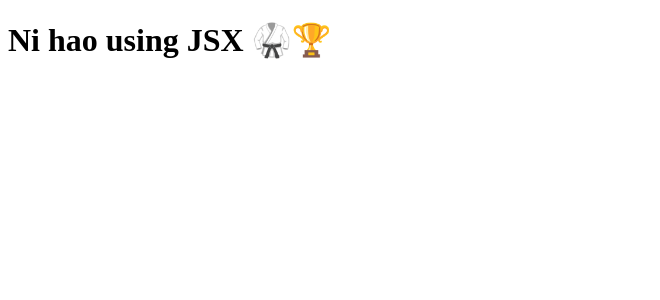
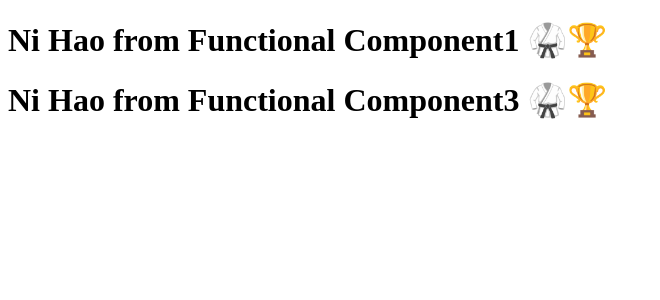
Before and after one commit to shivanip1512/React, a React (Vite) app: page / in a window 1280 px wide. Shown: the top 300 px of the page, without its empty margins (0-660 px from the left). Built offline with nearby package versions, Linux system fonts and the light colour scheme.

Commit message:
Functional Components + Component Composition

```diff
--- a/App.js
+++ b/App.js
@@ -2,19 +2,38 @@ import React from "react";
 import ReactDOM from "react-dom/client";
 
 // React.createElement => Object => render => HTMLElement
-
 const heading = React.createElement("h1", { id: "heading" }, "Ni hao 🥋🏆")
-console.log(heading);
 
 // create react element using jsx
 // JSX transpilation = JSX-> Parcel -> BABEL
-// JSX => Babel transpiled => React.createElement => ReactElement-JS Object => HTMLElement(render)
+// JSX => Babeltranspiled => React.createElement => ReactElement-JS Object => HTMLElement(render)
 const jsxHeading = (
     <h1 id="heading" className="head">
         Ni hao using JSX 🥋🏆
     </h1>
 );
-console.log(jsxHeading);
+
+// React Component
+/**
+ * 2 types -
+ * - Class based Components (old)
+ * - Functional Components (new)
+ * */
+
+// React Functional Component
+const HeadingComponent1 = () => {
+    return <h1>Ni Hao from Functional Component1 🥋🏆</h1>
+};
+
+const HeadingComponent2 = () => <h1>Ni Hao from Functional Component2 🥋🏆</h1>;
+
+ // Component Composition
+const HeadingComponent3 = () => (
+    <div id="container">
+        <HeadingComponent1 />
+        <h1>Ni Hao from Functional Component3 🥋🏆</h1>
+    </div>
+);
 
 const root = ReactDOM.createRoot(document.getElementById('root'));
-root.render(jsxHeading);
+root.render(<HeadingComponent3 />);
```
